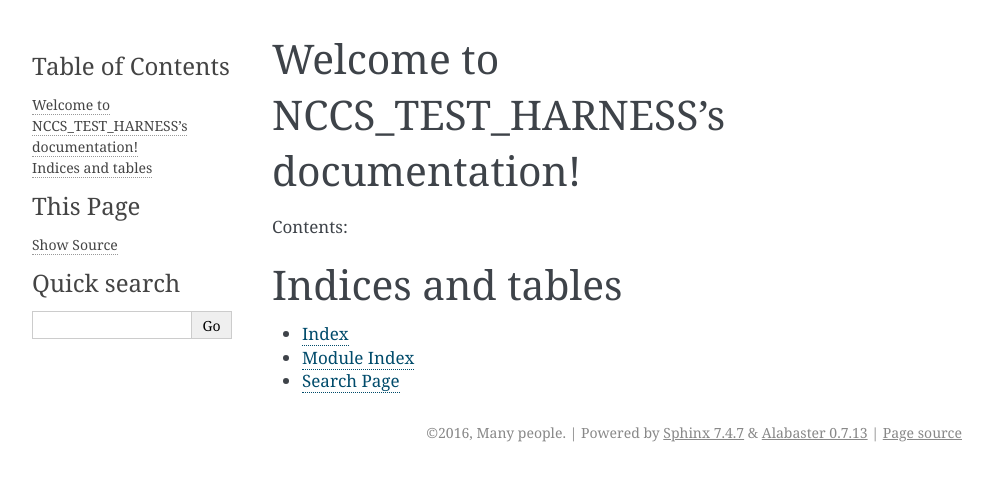
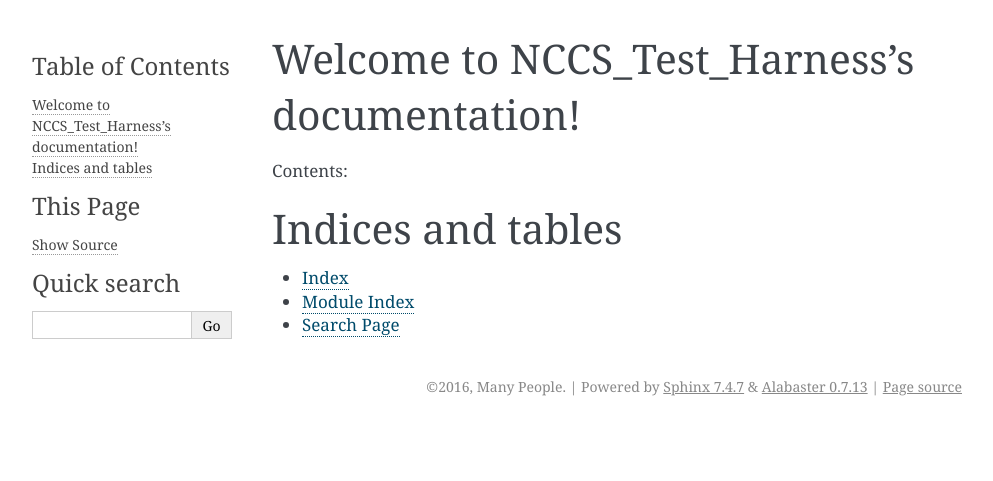
Before and after one commit to olcf/olcf-test-harness, a Sphinx documentation site: the page built from doc-sphinx/source/index.rst, in a window 1280 px wide. Shown: the top 481 px of the page, without its empty margins (148-1141 px from the left). Built offline with Sphinx 7.4.7, drawn with Linux system fonts in a browser that asks for light colours.

Commit message:
Latest update for trying to get sphinx to work.

```diff
--- a/doc-sphinx/source/conf.py
+++ b/doc-sphinx/source/conf.py
@@ -1,8 +1,8 @@
 #!/usr/bin/env python3
 # -*- coding: utf-8 -*-
 #
-# NCCS_TEST_HARNESS documentation build configuration file, created by
-# sphinx-quickstart on Sat Sep 17 14:04:44 2016.
+# NCCS_Test_Harness documentation build configuration file, created by
+# sphinx-quickstart on Sat Sep 17 16:31:14 2016.
 #
 # This file is execfile()d with the current directory set to its
 # containing dir.
@@ -19,9 +19,11 @@
 #
 import os
 import sys
-sys.path.insert(0, os.path.abspath('../..'))
-#sys.path.insert(0, os.path.abspath('../../test'))
-#sys.path.insert(0, os.path.abspath('../../nccs_test_harness_kepler_upgrade_0.00/libraries/repositories'))
+# sys.path.insert(0, os.path.abspath('.'))
+sys.path.insert(0, os.path.abspath('../'),)
+sys.path.insert(0, os.path.abspath('../nccs_test_harness_kepler_upgrade_0.00'),)
+for tmp_path in sys.path:
+    print(tmp_path)
 
 # -- General configuration ------------------------------------------------
 
@@ -35,11 +37,6 @@
 extensions = [
     'sphinx.ext.autodoc',
     'sphinx.ext.doctest',
-    'sphinx.ext.intersphinx',
-    'sphinx.ext.todo',
-    'sphinx.ext.coverage',
-    'sphinx.ext.mathjax',
-    'sphinx.ext.ifconfig',
     'sphinx.ext.viewcode',
     'sphinx.ext.githubpages',
 ]
@@ -61,9 +58,9 @@
 master_doc = 'index'
 
 # General information about the project.
-project = 'NCCS_TEST_HARNESS'
-copyright = '2016, Many people'
-author = 'Many people'
+project = 'NCCS_Test_Harness'
+copyright = '2016, Many People'
+author = 'Many People'
 
 # The version info for the project you're documenting, acts as replacement for
 # |version| and |release|, also used in various other places throughout the
@@ -93,7 +90,7 @@
 # List of patterns, relative to source directory, that match files and
 # directories to ignore when looking for source files.
 # This patterns also effect to html_static_path and html_extra_path
-exclude_patterns = []
+#exclude_patterns = ['../../RETIRED_nccs_test_harness_kepler_upgrade']
 
 # The reST default role (used for this markup: `text`) to use for all
 # documents.
@@ -124,7 +121,7 @@
 # keep_warnings = False
 
 # If true, `todo` and `todoList` produce output, else they produce nothing.
-todo_include_todos = True
+todo_include_todos = False
 
 
 # -- Options for HTML output ----------------------------------------------
@@ -146,7 +143,7 @@
 # The name for this set of Sphinx documents.
 # "<project> v<release> documentation" by default.
 #
-# html_title = 'NCCS_TEST_HARNESS v1.0'
+# html_title = 'NCCS_Test_Harness v1.0'
 
 # A shorter title for the navigation bar.  Default is the same as html_title.
 #
@@ -246,7 +243,7 @@
 # html_search_scorer = 'scorer.js'
 
 # Output file base name for HTML help builder.
-htmlhelp_basename = 'NCCS_TEST_HARNESSdoc'
+htmlhelp_basename = 'NCCS_Test_Harnessdoc'
 
 # -- Options for LaTeX output ---------------------------------------------
 
@@ -272,8 +269,8 @@
 # (source start file, target name, title,
 #  author, documentclass [howto, manual, or own class]).
 latex_documents = [
-    (master_doc, 'NCCS_TEST_HARNESS.tex', 'NCCS\\_TEST\\_HARNESS Documentation',
-     'Many people', 'manual'),
+    (master_doc, 'NCCS_Test_Harness.tex', 'NCCS\\_Test\\_Harness Documentation',
+     'Many People', 'manual'),
 ]
 
 # The name of an image file (relative to this directory) to place at the top of
@@ -314,7 +311,7 @@
 # One entry per manual page. List of tuples
 # (source start file, name, description, authors, manual section).
 man_pages = [
-    (master_doc, 'nccs_test_harness', 'NCCS_TEST_HARNESS Documentation',
+    (master_doc, 'nccs_test_harness', 'NCCS_Test_Harness Documentation',
      [author], 1)
 ]
 
@@ -329,8 +326,8 @@
 # (source start file, target name, title, author,
 #  dir menu entry, description, category)
 texinfo_documents = [
-    (master_doc, 'NCCS_TEST_HARNESS', 'NCCS_TEST_HARNESS Documentation',
-     author, 'NCCS_TEST_HARNESS', 'One line description of project.',
+    (master_doc, 'NCCS_Test_Harness', 'NCCS_Test_Harness Documentation',
+     author, 'NCCS_Test_Harness', 'One line description of project.',
      'Miscellaneous'),
 ]
 
@@ -349,7 +346,3 @@
 # If true, do not generate a @detailmenu in the "Top" node's menu.
 #
 # texinfo_no_detailmenu = False
-
-
-# Example configuration for intersphinx: refer to the Python standard library.
-intersphinx_mapping = {'https://docs.python.org/': None}
--- a/doc-sphinx/source/index.rst
+++ b/doc-sphinx/source/index.rst
@@ -1,9 +1,9 @@
-.. NCCS_TEST_HARNESS documentation master file, created by
-   sphinx-quickstart on Sat Sep 17 14:04:44 2016.
+.. NCCS_Test_Harness documentation master file, created by
+   sphinx-quickstart on Sat Sep 17 16:31:14 2016.
    You can adapt this file completely to your liking, but it should at least
    contain the root `toctree` directive.
 
-Welcome to NCCS_TEST_HARNESS's documentation!
+Welcome to NCCS_Test_Harness's documentation!
 =============================================
 
 Contents:
```
Also changed, not shown: 1 other file.
